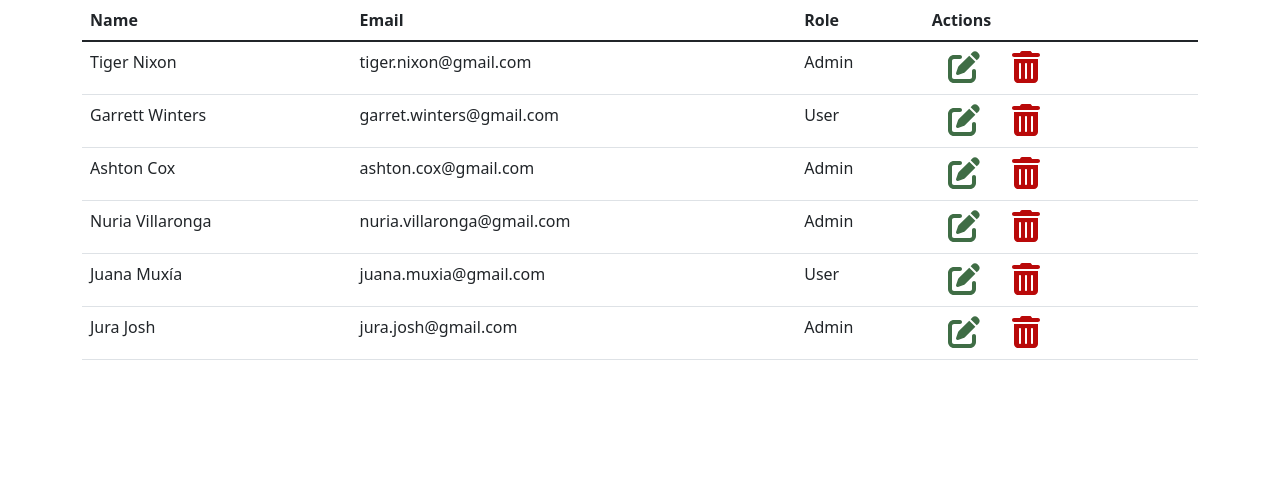
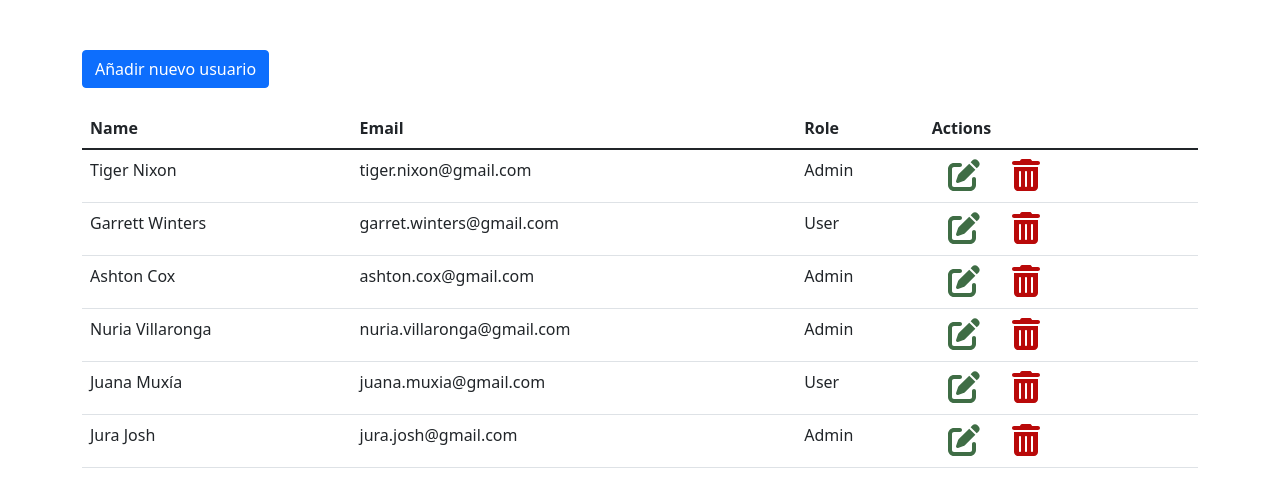
Before and after one commit to NuriaVillaronga/Crud-React, a React (Create React App) app: page / in a window 1280 px wide. Shown: the top 494 px of the page. Built offline with nearby package versions, Linux system fonts and the light colour scheme.

Commit message:
added button 'add new element'

```diff
--- a/src/App.css
+++ b/src/App.css
@@ -25,3 +25,12 @@ tr.hidde {
     margin-left: 10px;
     background-color: white;
 }
+
+.newUserCol {
+    text-align: left;
+    margin-bottom: 20px;
+}
+
+.container {
+    margin-top: 50px;
+}
--- a/src/App.js
+++ b/src/App.js
@@ -172,10 +172,26 @@ const TableCrud = ({ filter }) => {
     </form>);
 };
 
+//Esto habrá que cambiarlo, era solo para hacer idea de como colocarlo
+const AddUser = () => {
+  return (<Fragment>
+            <button className="btn btn-primary">Añadir nuevo usuario</button>
+          </Fragment>);
+}
+
 function App() {
   return (
     <div className="container">
-        <TableCrud filter={false}/>
+        <div className="row">
+            <div className="col-12 newUserCol">
+                <AddUser/>
+            </div>
+        </div>
+        <div className="row">
+            <div className="col-12">
+              <TableCrud filter={false}/>
+            </div>
+        </div>
     </div>
   );
 }
```
